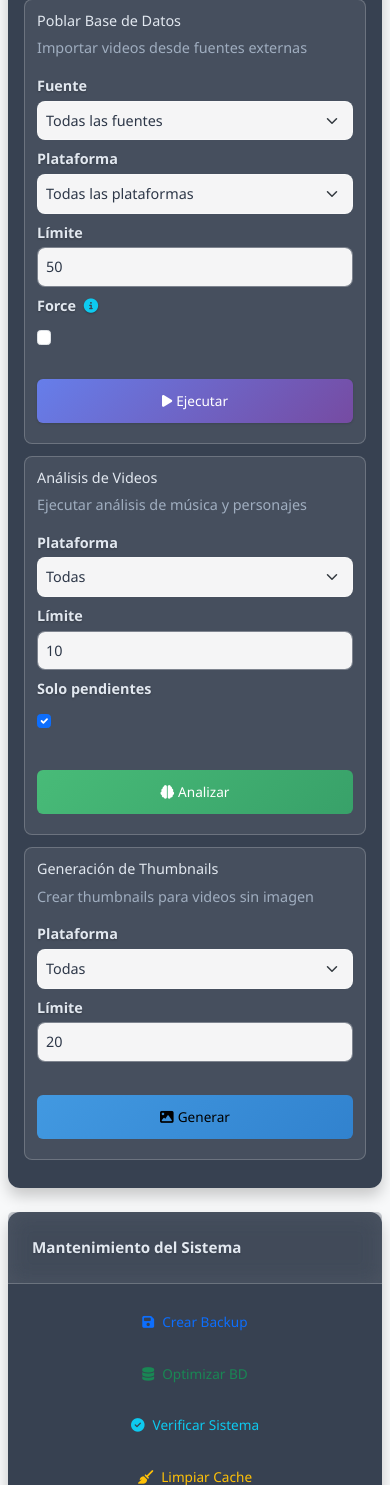
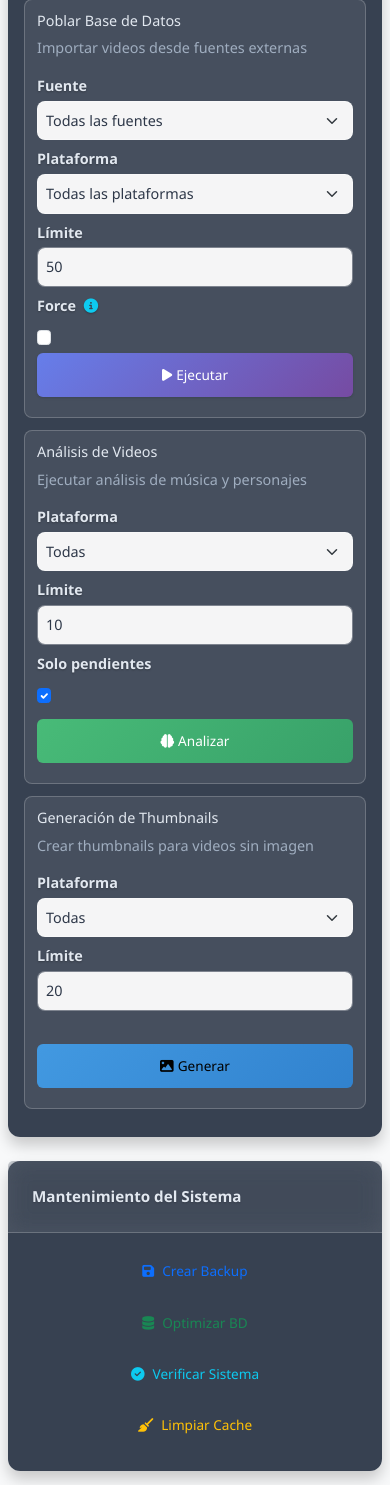
Before and after one commit to Zidane0MA/Tag-Flow, a Flask app: page /admin in a window 390 px wide. Shown: the part 742-2227 px from the top of the page. Run offline with Flask 3, Linux system fonts and the light colour scheme; data that the repository does not hold is empty.

Commit message:
fix admin

```diff
--- a/static/css/admin.css
+++ b/static/css/admin.css
@@ -200,6 +200,10 @@ input:disabled {
 
 /* Responsive para dashboard admin */
 @media (max-width: 768px) {
+    label.form-label-empty {
+        display: none;
+    }
+
     .admin-header {
         padding: 1.5rem;
         margin-bottom: 1.5rem;
--- a/templates/admin.html
+++ b/templates/admin.html
@@ -129,7 +129,7 @@
                                 </div>
                             </div>
                             <div class="col-md-3">
-                                <label class="form-label">&nbsp;</label>
+                                <label class="form-label form-label-empty">&nbsp;</label>
                                 <button class="btn btn-primary d-block w-100" onclick="executePopulateDB()">
                                     <i class="fas fa-play me-1"></i>Ejecutar
                                 </button>
@@ -194,7 +194,7 @@
                                 </div>
                             </div>
                             <div class="col-md-3">
-                                <label class="form-label">&nbsp;</label>
+                                <label class="form-label form-label-empty">&nbsp;</label>
                                 <button class="btn btn-success d-block w-100" onclick="executeAnalyzeVideos()">
                                     <i class="fas fa-brain me-1"></i>Analizar
                                 </button>
```
